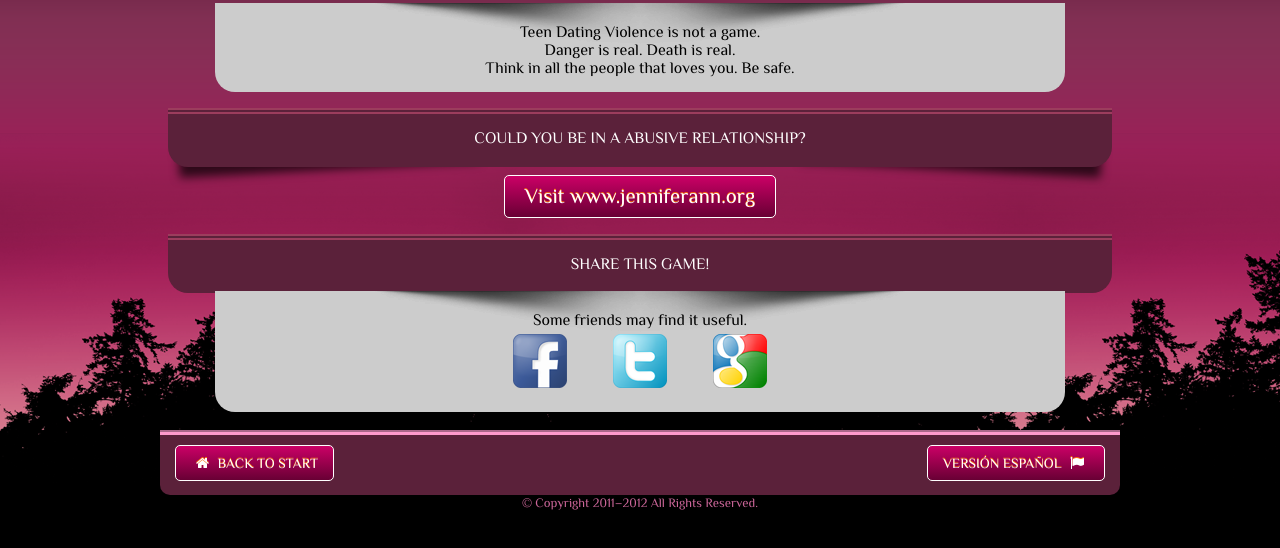
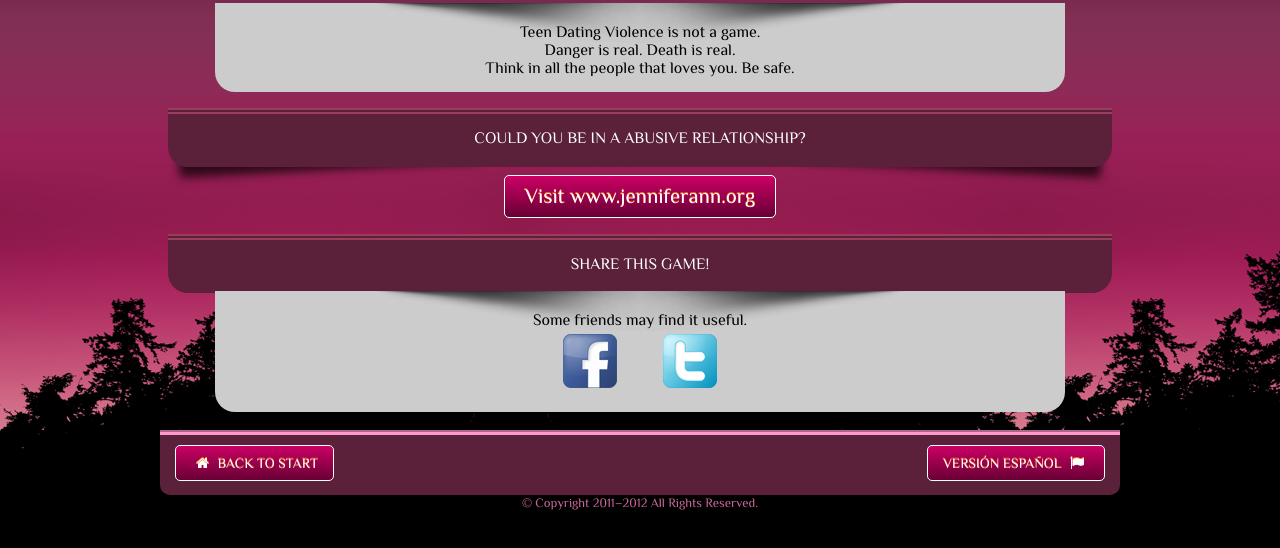
Before and after one commit to javierdac/QuizMonster, a plain HTML site: page index_en.html in a window 1280 px wide. Both pictures are taken after a click on the button "MORE INFO". Shown: the part 126-674 px from the top of the page. Drawn offline with Linux system fonts and the light colour scheme.

Commit message:
changes in share and readme

```diff
--- a/index_en.html
+++ b/index_en.html
@@ -288,9 +288,8 @@ $(document).ready(function() {
             </div>
             <div class="hoja">
             Some friends may find it useful.<br>
-            <a href="#" class="shareFacebook"></a>
-            <a href="#" class="shareTwitter"></a>
-            <a href="#" class="shareGoogleplus"></a>
+            <a href="https://www.facebook.com/sharer/sharer.php?u=jenniferAnn.org" class="shareFacebook"></a>
+            <a href="http://twitter.com/share?url=jenniferAnn.org&amp;via=Quiz+Monster" class="shareTwitter"></a>
             </div>
         </div>
     </div>
```
Also changed, not shown: index_es.html (+2 -3 lines), 1 other file.
